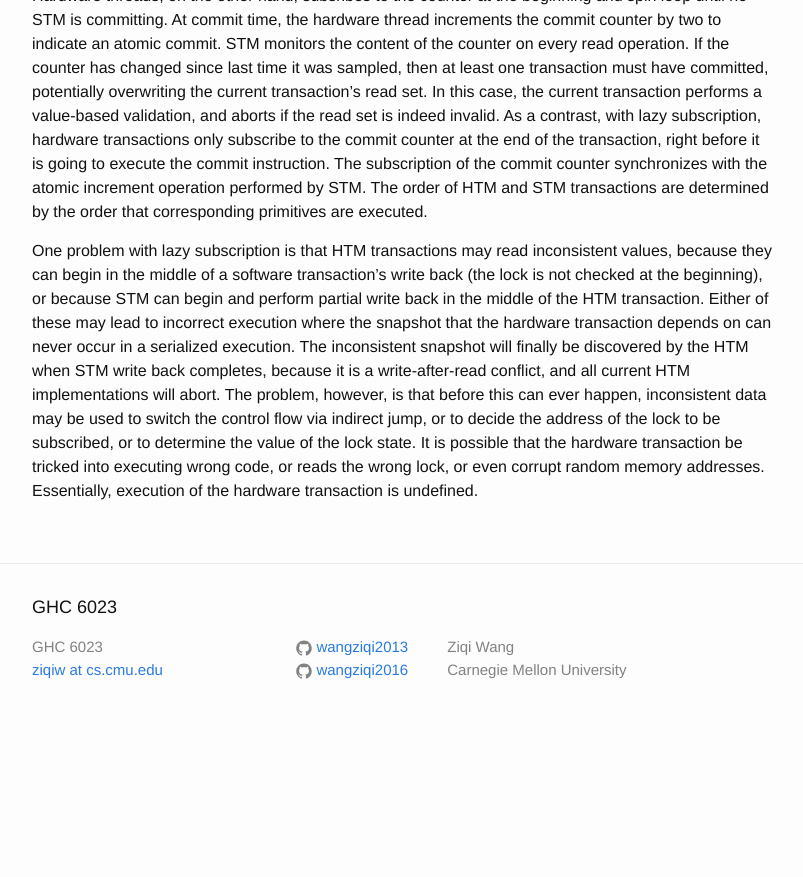
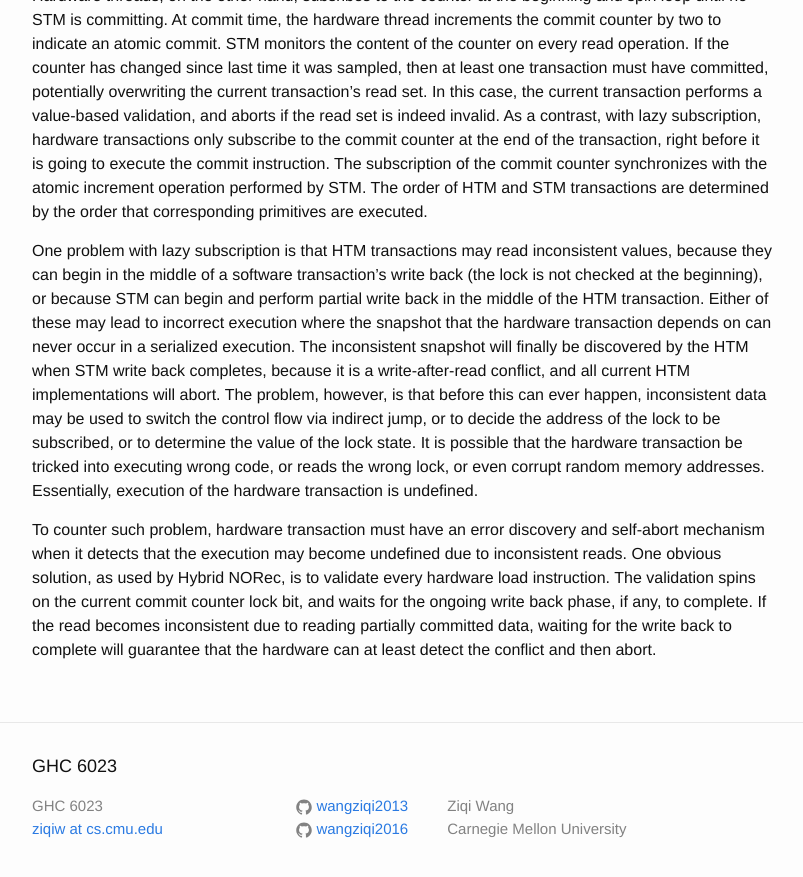
Before and after one commit to wangziqi2013/wangziqi2013.github.io, a Jekyll site: the page built from _posts/2018-05-29-Hardware-Ext-to-Make-Lazy-Sub-Safe.markdown, in a window 1280 px wide and 900 px high, scrolled down 1243 px. Shown: the top 877 px of the window, without its empty margins (238-1041 px from the left). Built offline with Jekyll 4.4.1, drawn with Linux system fonts in a browser that asks for light colours; before the commit the page ends 1984 px from its top, so only the background shows below that.

Commit message:
Adding solution

```diff
--- a/_posts/2018-05-29-Hardware-Ext-to-Make-Lazy-Sub-Safe.markdown
+++ b/_posts/2018-05-29-Hardware-Ext-to-Make-Lazy-Sub-Safe.markdown
@@ -63,3 +63,10 @@ may be used to switch the control flow via indirect jump, or to decide the addre
 determine the value of the lock state. It is possible that the hardware transaction be tricked into executing wrong
 code, or reads the wrong lock, or even corrupt random memory addresses. Essentially, execution of the hardware transaction
 is undefined.
+
+To counter such problem, hardware transaction must have an error discovery and self-abort mechanism when it detects that
+the execution may become undefined due to inconsistent reads. One obvious solution, as used by Hybrid NORec, is to
+validate every hardware load instruction. The validation spins on the current commit counter lock bit, and waits for
+the ongoing write back phase, if any, to complete. If the read becomes inconsistent due to reading partially committed
+data, waiting for the write back to complete will guarantee that the hardware can at least detect the conflict
+and then abort.
```
